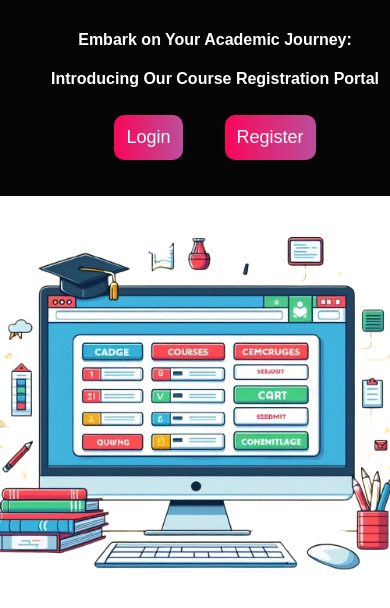
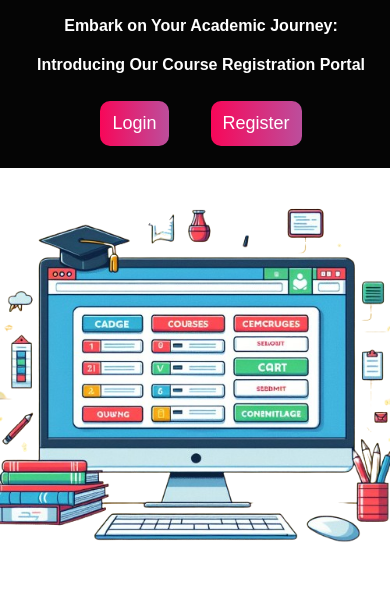
Before and after one commit to TRIGUNTEJ/ACMS_FRONTEND, a React (Create React App) app: page / in a window 390 px wide. Shown: the top 608 px of the page. Built offline with nearby package versions, Linux system fonts and the light colour scheme.

Commit message:
files updated

```diff
--- a/src/css/Home.css
+++ b/src/css/Home.css
@@ -319,15 +319,17 @@
 @media (max-width: 480px) {
   .content {
       flex-direction: column-reverse;
-      overflow-y: auto;
+      overflow-y: scroll;
+      overflow-x: hidden;
   }
 
   .container {
       align-items: center;
       justify-content: center;
       height: auto;
-      padding: 20px;
+      padding: 6px;
       width: 100%;
+      height: 100%;
       font-size: 8px;
       top: 0;
   }
```
